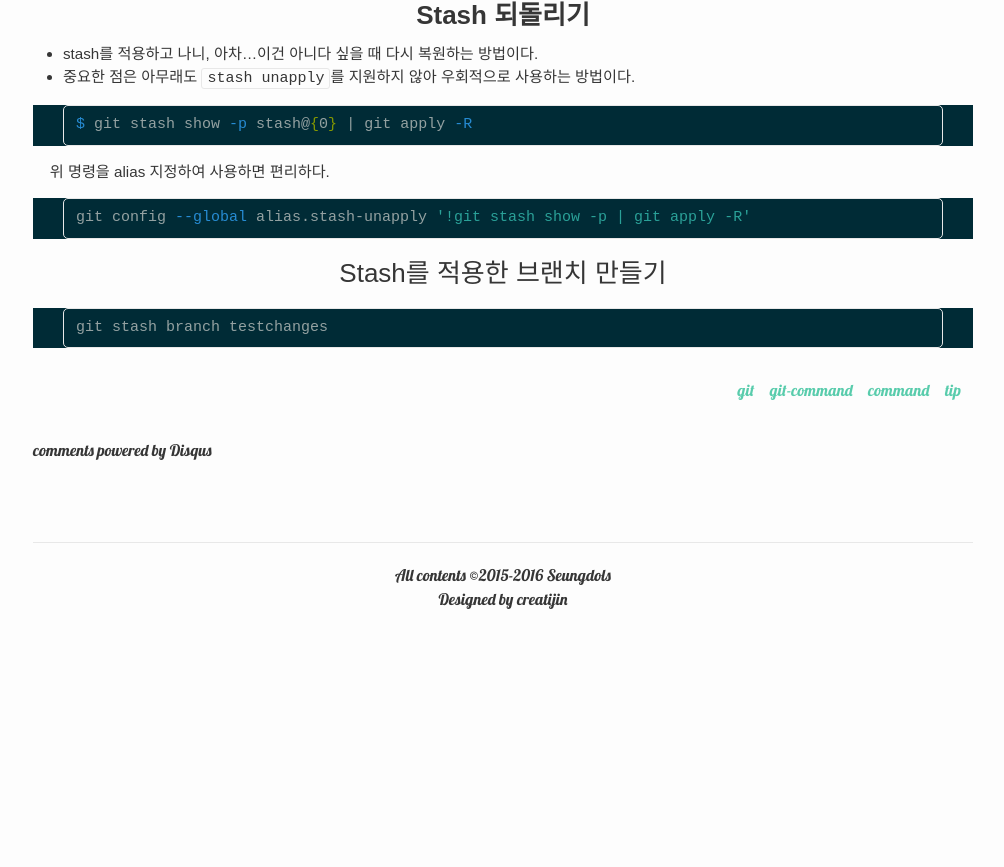
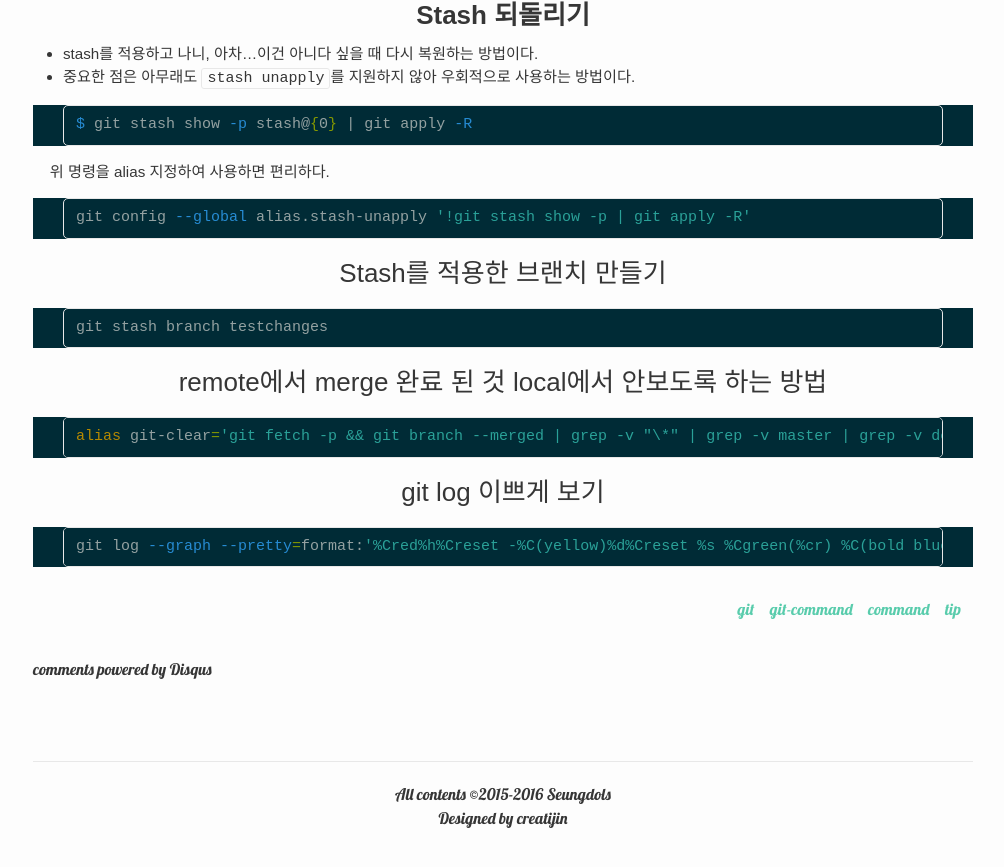
Before and after one commit to seungdols/seungdols.github.io, a Jekyll site: the page built from _posts/2017/2017-04-12-git-command-collections.markdown, in a window 1280 px wide and 900 px high, scrolled down 8445 px. Shown: the top 867 px of the window, without its empty margins (137-1141 px from the left). Built offline with Jekyll 4.4.1, drawn with Linux system fonts in a browser that asks for light colours; some web fonts are replaced; comment, search, counter and statistics services are not loaded; before the commit the page ends 9126 px from its top, so only the background shows below that.

Commit message:
[update] git command - git log

````diff
--- a/_posts/2017/2017-04-12-git-command-collections.markdown
+++ b/_posts/2017/2017-04-12-git-command-collections.markdown
@@ -427,3 +427,15 @@ git config --global alias.stash-unapply '!git stash show -p | git apply -R'
 ```bash
 git stash branch testchanges
 ```
+
+### remote에서 merge 완료 된 것 local에서 안보도록 하는 방법
+
+```bash
+alias git-clear='git fetch -p && git branch --merged | grep -v "\*" | grep -v master | grep -v dev | xargs -n 1 git branch -d'
+```
+
+### git log 이쁘게 보기
+
+```bash
+git log --graph --pretty=format:'%Cred%h%Creset -%C(yellow)%d%Creset %s %Cgreen(%cr) %C(bold blue)<%an>%Creset' --abbrev-commit
+```
````
